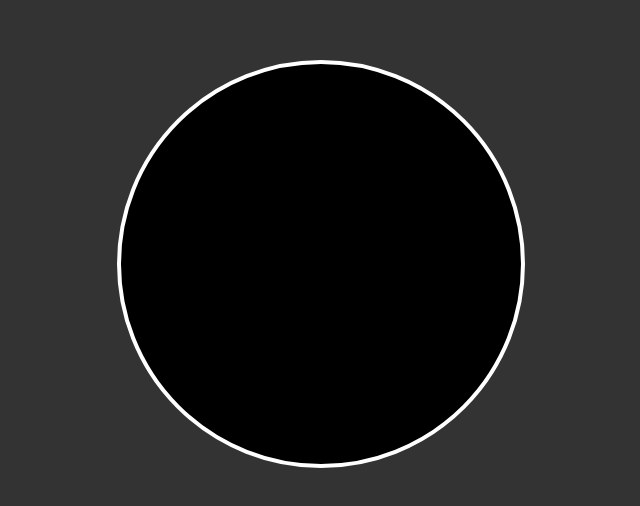
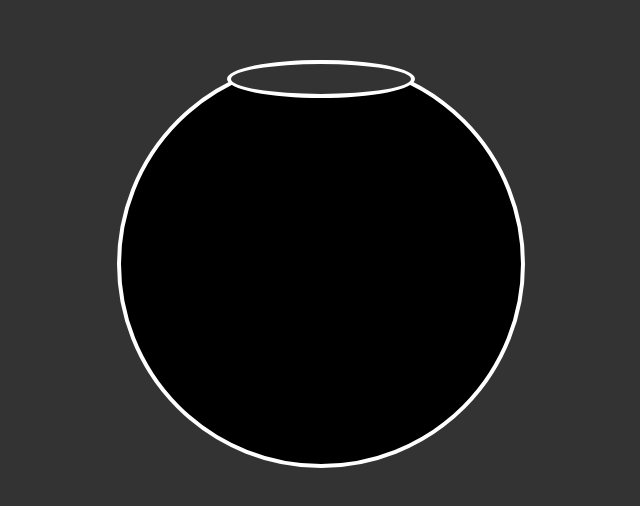
Before and after one commit to hanumancode/Fish-Bowl-Animation-CSS3, a plain HTML site: page index.html in a window 1280 px wide. Shown: the part 136-642 px from the top of the page, without its empty margins (319-959 px from the left). Drawn offline with Linux system fonts and the light colour scheme.

Commit message:
finalized styling added to the fishbowl:before class

```diff
--- a/style.css
+++ b/style.css
@@ -20,9 +20,14 @@ body {
 .fishbowl:before {
     content: '';
     position: absolute;
-    top: 0;
-    left: 50px;
+    top: -4px;
+    left: 200px;
     transform: translateX(-50%);
+    width: 45%;
+    height: 30px;
+    background: #333;
+    border: 4px solid #fff;
+    border-radius: 50%;
 }
 .water {
 
```
